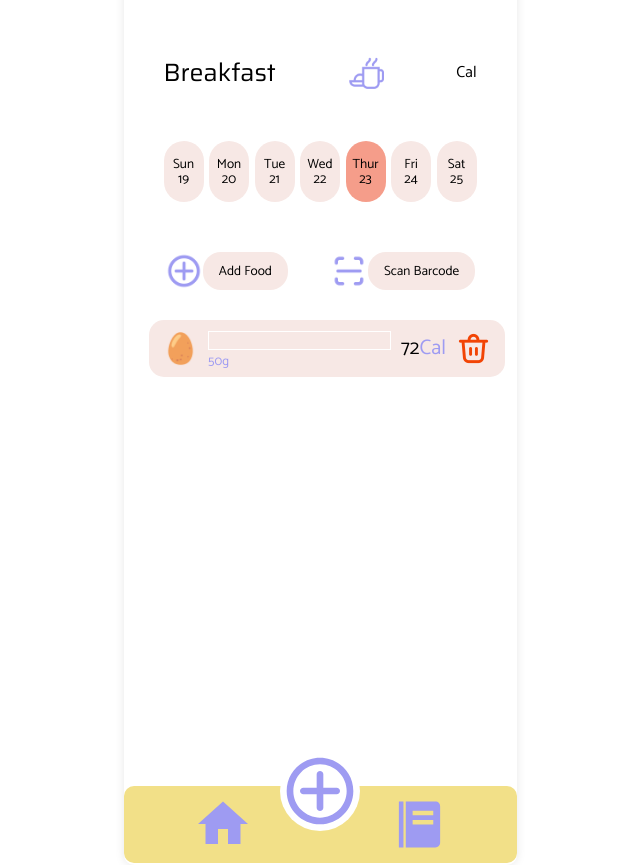
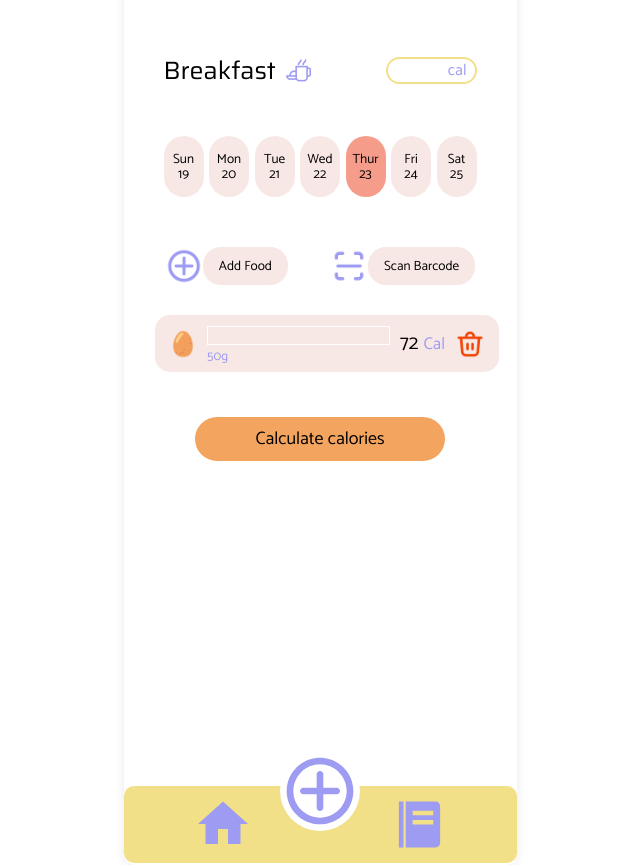
Before and after one commit to MeowCeline00/G5-Calorie-Tracker, a Next.js app: page /breakfast in a window 1280 px wide. Both pictures are taken after a click on the button "Add Food". Shown: the whole page, without its empty margins (320-960 px from the left). Built offline with nearby package versions, Linux system fonts and the light colour scheme.

Commit message:
completed css + buttons

```diff
--- a/pages/breakfast.js
+++ b/pages/breakfast.js
@@ -32,7 +32,7 @@ useEffect(() => {
 
 const addList = () => {
     const newList = <div className={styles.inputContainer}>
-            <Image src="/egg.png" alt="egg" width={35} height={35} />
+            <Image src="/egg.png" alt="egg" width={28} height={28} />
             <div className={styles.inputBox}>
                 <input></input>
                 <p>50g</p>
@@ -41,7 +41,7 @@ const addList = () => {
                 <p className={styles.number}>72</p>
                 <p className={styles.cal}>Cal</p>
             </div>
-            <Image src="/delete.png" alt="Scan Button" width={35} height={35} />
+            <Image className={styles.trash} src="/delete.png" alt="trashcan" width={30} height={30} />
         </div>
     setFeatures([...features, newList])
 }
@@ -53,9 +53,11 @@ const addList = () => {
             <div className={styles.breakfasts}>
                 <div className={styles.topContainer}>
                     <div className={styles.topContents}>
-                        <p className={styles.header}>Breakfast</p>
-                        <Image src="/coffee.png" alt="Coffee" width={35} height={35} />
-                        <p>Cal</p>
+                        <div className={styles.breakfastHead}>
+                            <p className={styles.header}>Breakfast</p>
+                            <Image src="/coffee.png" alt="Coffee" width={25} height={25} />
+                        </div>
+                        <p className={styles.topBody}>cal</p>
                     </div>
                 </div>
                 <div className={styles.weeklyCalendarContainer}>
@@ -105,6 +107,9 @@ const addList = () => {
                         {features}
                     </div>
                 </div>
+                <div className={styles.bottomContainer}>
+                    <button>Calculate calories</button>
+                </div>
             </div>
             <Navbar />
         </div>
--- a/styles/Breakfast.module.css
+++ b/styles/Breakfast.module.css
@@ -38,9 +38,25 @@
     width: 100%;
 }
 
+.breakfastHead {
+    display: flex;
+    flex-direction: row;
+    justify-content: center;
+    align-items: center;
+    gap: 10px;
+}
+
 .header {
     font-family: var(--heading);
     font-size: 25px;
+}
+
+.topBody {
+    font-family: var(--body);
+    border: 2px solid var(--yellow);
+    padding: 2px 8px 2px 60px;
+    color: var(--purple);
+    border-radius: 20px;
 }
 
 .weeklyCalendarContainer {
@@ -95,6 +111,7 @@
     display: flex;
     justify-content: center;
     align-items: center;
+    gap: 5px;
 }
 
 .number {
@@ -102,8 +119,12 @@
 }
 
 .cal {
-    font-size: 21px;
+    font-size: 17px;
     color: var(--purple);
+}
+
+.trash {
+    cursor: pointer;
 }
 
 .buttons {
@@ -127,3 +148,26 @@
     border-radius: 18px;
     cursor: pointer;
 }
+
+.featureButton button:hover {
+    background-color: var(--orange_pink_opacity);
+}
+
+.bottomContainer {
+    margin-top: 30px;
+    width: 100%;
+}
+
+.bottomContainer button {
+    font-family: 'Catamaran';
+    font-size: large;
+    background-color: var(--light_orange_opacity);
+    border: none;
+    padding: 7px 60px;
+    border-radius: 25px;
+    cursor: pointer;
+}
+
+.bottomContainer button:hover {
+    background-color: var(--light_orange);
+}
--- a/styles/globals.css
+++ b/styles/globals.css
@@ -4,6 +4,7 @@
     --purple: #9E9BF2;
     --yellow: #F2E088;
     --light_orange: #F29544;
+    --light_orange_opacity: #f29544db;
     --orange_red: #F24405;
     --orange_pink: #F27E63;
     --orange_pink_opacity: #f27d63bf;
```
